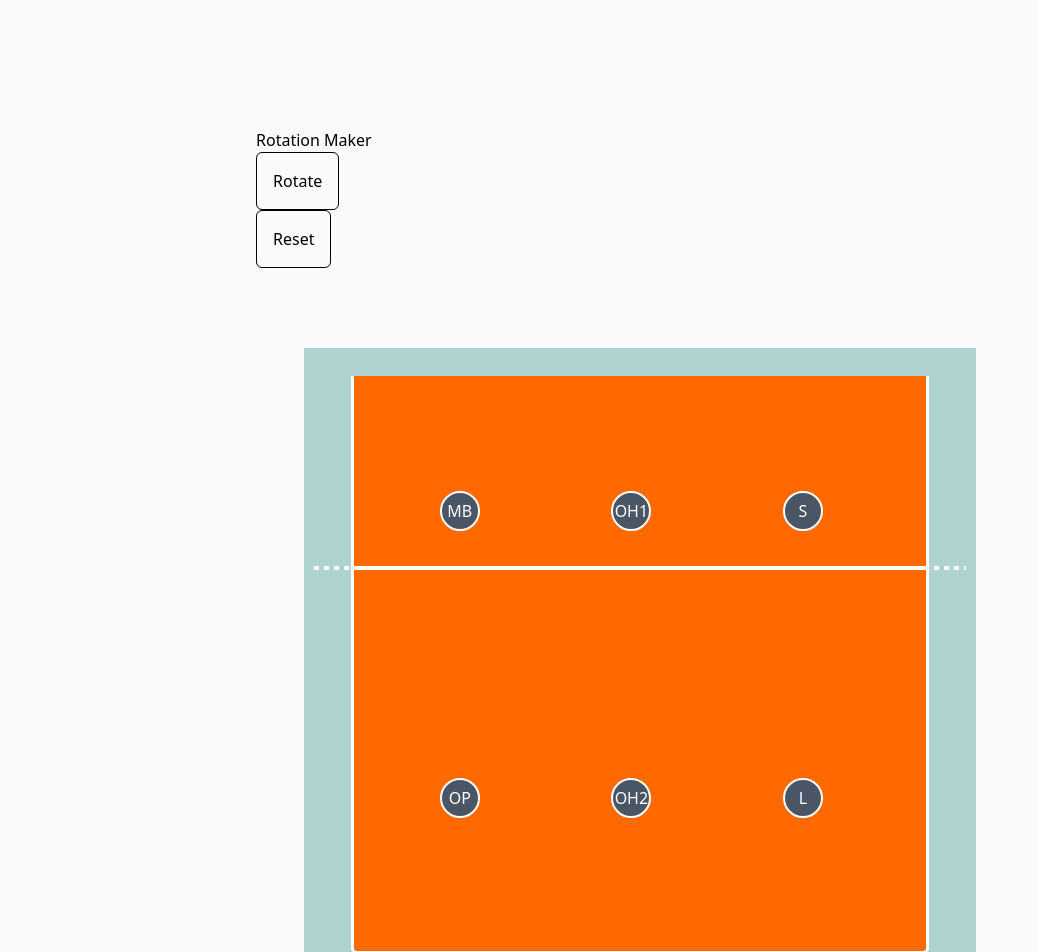
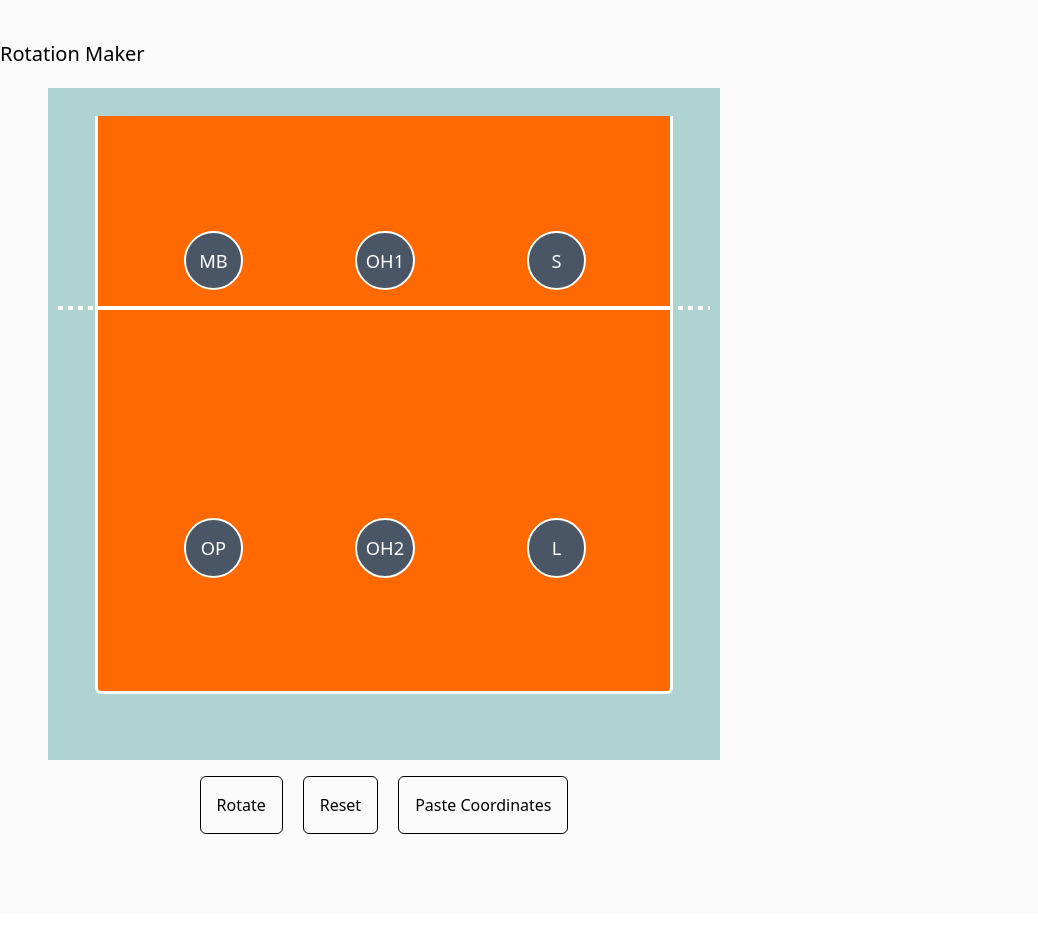
Before and after one commit to jgretton/rotationmaker, a Next.js app: page / in a window 1280 px wide. Shown: the top 952 px of the page, without its empty margins (0-1038 px from the left). After the commit the page ends 914 px from the top, so only its background shows below. Built offline with nearby package versions, Linux system fonts and the light colour scheme.

Commit message:
Coordinate details, ui update
Basic implementation for pasting the current positions of the players in
JSON format. Added container query  and clamping so player icons stay in
relative size to the court. Fixed small bug with player icon scaling on
drag causing the max clamped value to be wrong.

```diff
--- a/app/page.tsx
+++ b/app/page.tsx
@@ -1,25 +1,34 @@
 "use client";
 
+import Toolbar from "@/components/toolbar";
 import VolleyballCourt from "@/components/volleyball-court";
 import { useRotation } from "@/hooks/use-rotation";
 
 export default function Home() {
-  const { rotate, players, updatePlayers, reset } = useRotation();
+	const {
+		rotate,
+		players,
+		updatePlayers,
+		reset,
+		pasteCoords,
+		coordinateSnapshot,
+	} = useRotation();
 
 	return (
-    <div className="flex flex-col flex-1 items-center justify-center bg-zinc-50 font-sans touch-none">
-      <main className="flex flex-1 w-full max-w-3xl flex-col items-center py-32  sm:items-start touch-none">
-        <h1>Rotation Maker</h1>
-        <button className="p-4 border rounded-md" onClick={() => rotate()}>
-          Rotate
-        </button>
+		<div className="flex flex-col flex-1  bg-zinc-50 font-sans touch-none py-10">
+			<main className="flex flex-1 w-full max-w-3xl flex-col items-center  sm:items-start touch-none">
+				<h1 className="text-xl font-medium">Rotation Maker</h1>
 
-        <button className="p-4 border rounded-md" onClick={() => reset()}>
-          Reset
-        </button>
-
-        <div className="max-w-2xl mx-auto w-full  mt-20 touch-none overflow-hidden">
+				<div className="max-w-2xl mx-auto w-full  mt-5 touch-none overflow-hidden">
 					<VolleyballCourt players={players} updatePlayers={updatePlayers} />
+				</div>
+				<div className="mt-4 mx-auto">
+					<Toolbar rotate={rotate} reset={reset} pasteCoords={pasteCoords} />
+				</div>
+				<div className="mt-10">
+					{coordinateSnapshot && (
+						<pre>{JSON.stringify(coordinateSnapshot, null, 3)}</pre>
+					)}
 				</div>
 			</main>
 		</div>
--- a/components/player-icon.tsx
+++ b/components/player-icon.tsx
@@ -25,7 +25,7 @@ export default function PlayerIcon({
 
   return (
     <div
-      className={`size-10 absolute rounded-full bg-gray-600 border-2 border-white flex items-center text-white justify-center touch-none transition-[scale] ${isDragging ? "cursor-grabbing scale-120 shadow-lg" : "cursor-grab scale"}`}
+      className={`size-[clamp(2.25rem,15cqw,3.7rem)] text-[clamp(0.9rem,3.2cqw,1.5rem)] absolute rounded-full bg-gray-600 border-2 border-white flex items-center text-white justify-center touch-none select-none transition-[scale] ${isDragging ? "cursor-grabbing scale-120 shadow-lg" : "cursor-grab scale"}`}
       style={{ top: `${y}%`, left: `${x}%` }}
       onPointerDown={(event) => {
         hasMoved.current = false;
@@ -55,13 +55,13 @@ export default function PlayerIcon({
 
         const maxX =
           ((courtDimensions.width -
-            event.currentTarget.getBoundingClientRect().width) /
+            event.currentTarget.getBoundingClientRect().width / 1.2) /
             courtDimensions.width) *
           100;
 
         const maxY =
           ((courtDimensions.height -
-            event.currentTarget.getBoundingClientRect().height) /
+            event.currentTarget.getBoundingClientRect().height / 1.2) /
             courtDimensions.height) *
           100;
 
@@ -88,7 +88,7 @@ export default function PlayerIcon({
         hasMoved.current = false;
       }}
     >
-      <span className="pointer-events-none">{pos}</span>
+      <span className="pointer-events-none ">{pos}</span>
     </div>
   );
 }
--- /dev/null
+++ b/components/toolbar.tsx
@@ -0,0 +1,23 @@
+export default function Toolbar({
+	rotate,
+	reset,
+	pasteCoords,
+}: {
+	rotate: () => void;
+	reset: () => void;
+	pasteCoords: () => void;
+}) {
+	return (
+		<div className="flex flex-row gap-5 flex-wrap w-full ">
+			<button className="p-4 border rounded-md" onClick={() => rotate()}>
+				Rotate
+			</button>
+			<button className="p-4 border rounded-md" onClick={() => reset()}>
+				Reset
+			</button>
+			<button className="p-4 border rounded-md" onClick={() => pasteCoords()}>
+				Paste Coordinates
+			</button>
+		</div>
+	);
+}
--- a/components/volleyball-court.tsx
+++ b/components/volleyball-court.tsx
@@ -19,7 +19,7 @@ export default function VolleyballCourt({
 			<div className="top-0 w-full h-7 bg-mauve-800 z-50 -inset-x-10 absolute right-0 left-0 rounded-lg" />
 			{/* court */}
 			<div
-        className="inset-x-[7%] aspect-square inset-y-0 bg-orange-500  absolute z-10 rounded-b-md border-3 border-white mt-7 border-t-0"
+				className="@container/court inset-x-[7%] aspect-square inset-y-0 bg-orange-500  absolute z-10 rounded-b-md border-3 border-white mt-7 border-t-0"
 				ref={courtRef}
 			>
 				{/* 3m Line */}
--- a/hooks/use-rotation.ts
+++ b/hooks/use-rotation.ts
@@ -35,8 +35,12 @@ export function useRotation() {
 	};
 
 	const [players, setPlayers] = useState<Player[]>(createInitialPlayers);
+	const [coordinateSnapshot, setCoordinateSnapshot] = useState<Player[] | null>(
+		null,
+	);
 
 	const reset = () => {
+		setCoordinateSnapshot(null);
 		setPlayers((prev) => {
 			const newArray = prev.map((player) => {
 				const { x, y } = baseCoorFind(player.position, basePositionCoordinates);
@@ -53,6 +57,8 @@ export function useRotation() {
 	};
 
 	const rotate = () => {
+		setCoordinateSnapshot(null);
+
 		setPlayers((prev) => {
 			const newArray = prev.map((player) => {
 				const newPosition = (
@@ -79,6 +85,8 @@ export function useRotation() {
 	};
 
 	const updatePlayers = (id: number, x: number, y: number) => {
+		setCoordinateSnapshot(null);
+
 		setPlayers((prev) => {
 			const newArray = prev.map((player) => {
 				if (id === player.id) {
@@ -95,10 +103,17 @@ export function useRotation() {
 		});
 	};
 
+	const pasteCoords = () => {
+		setCoordinateSnapshot(players);
+		console.log(players);
+	};
+
 	return {
 		rotate,
 		updatePlayers,
 		players,
 		reset,
+		pasteCoords,
+		coordinateSnapshot,
 	};
 }
--- a/next.config.ts
+++ b/next.config.ts
@@ -2,7 +2,7 @@ import type { NextConfig } from "next";
 
 const nextConfig: NextConfig = {
   /* config options here */
-  allowedDevOrigins: ["192.168.1.88"],
+  allowedDevOrigins: ["192.168.1.246"],
 };
 
 export default nextConfig;
```
Lines whose indentation alone changed are shown as unchanged.
